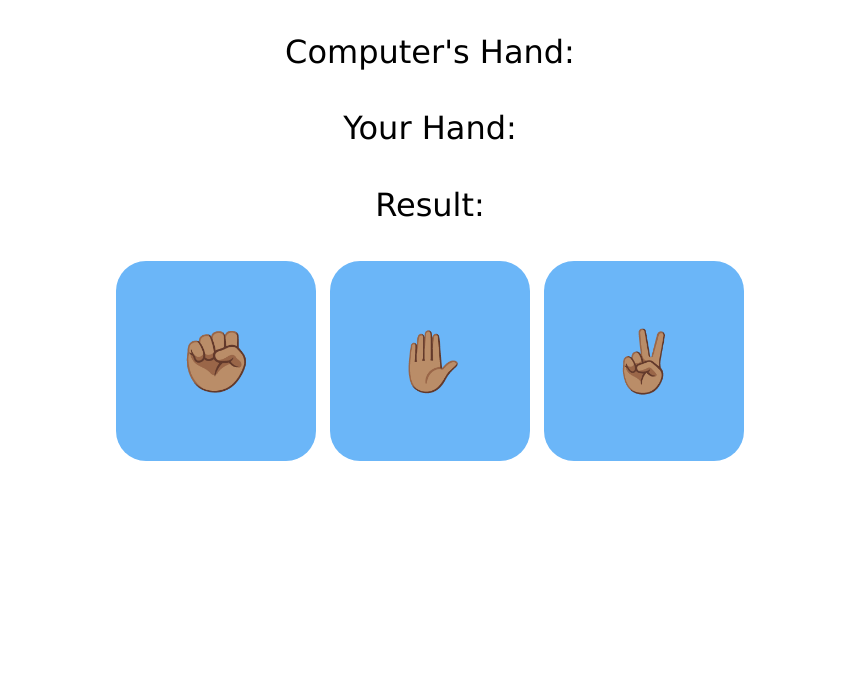
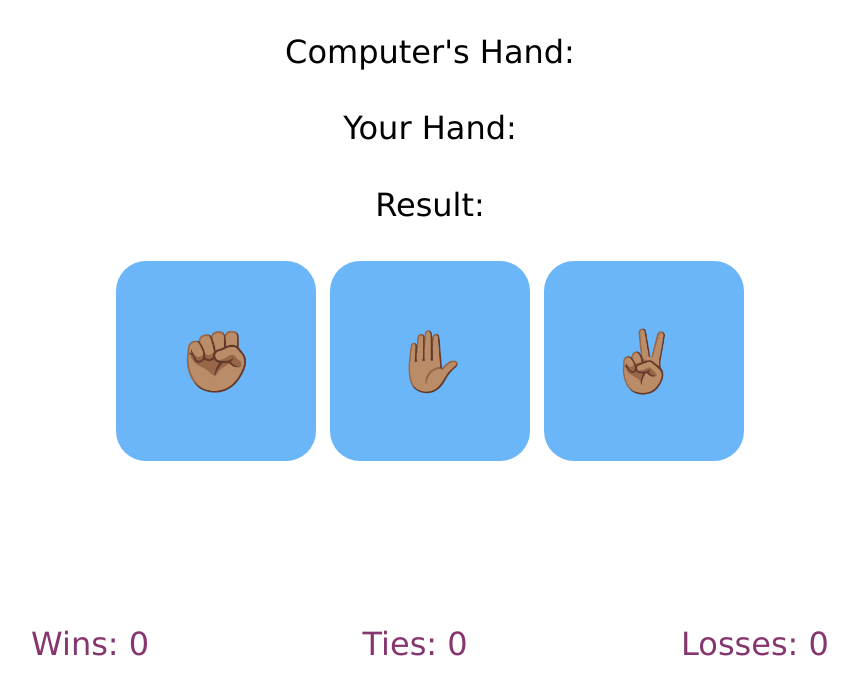
Before and after one commit to rajan-ganesh/RockPaperScissors, a plain HTML site: page index.html in a window 1280 px wide. Shown: the whole page, without its empty margins (210-1068 px from the left). Drawn offline with Linux system fonts and the light colour scheme.

Commit message:
Added Scoreboard

```diff
--- a/app.js
+++ b/app.js
@@ -1,6 +1,16 @@
 const COMPUTER_WIN_MESSAGE = "Computer Wins!";
 const USER_WIN_MESSAGE = "You Win!";
 const TIE_MESSAGE = "Tie";
+
+const winsDisplay = document.getElementById("wins");
+const lossesDisplay = document.getElementById("losses");
+const tieDisplay = document.getElementById("ties");
+let winCount = 0;
+let lossCount = 0;
+let tieCount = 0;
+winsDisplay.innerHTML = winCount;
+lossesDisplay.innerHTML = lossCount;
+tieDisplay.innerHTML = tieCount;
 
 //consts used in button Id
 const ROCK = "Rock";
@@ -83,6 +93,17 @@ function calculateResult() {
     }
   }
 
+  if(result == COMPUTER_WIN_MESSAGE){
+    lossCount++;
+    lossesDisplay.innerHTML = lossCount;
+  } else if (result == USER_WIN_MESSAGE){
+    winCount++;
+    winsDisplay.innerHTML = winCount;
+  } else {
+    tieCount++;
+    tieDisplay.innerHTML = tieCount;
+  }
+
   resultDisplay.innerHTML = result;
   console.log("result generated");
 }
--- a/index.html
+++ b/index.html
@@ -15,6 +15,11 @@
     <button id="Paper"></button>
     <button id="Scissors"></button>
 
+    <div id="scoreboard">
+      <h2>Wins: <span id = "wins"></span></h2>
+      <h2>Ties: <span id = "ties"></span></h2>
+      <h2>Losses: <span id = "losses"></span></h2>
+    </div>
     <script src="app.js"></script>
   </body>
 </html>
--- a/styles.css
+++ b/styles.css
@@ -26,3 +26,11 @@ button {
 button:hover {
     background-color: #0056b3;
 }
+#scoreboard {
+    margin: 10%;
+    display: flex;
+    justify-content: space-around;
+}
+#scoreboard h2{
+    color: #86366e;
+}
```
Also changed, not shown: 1 other file.
